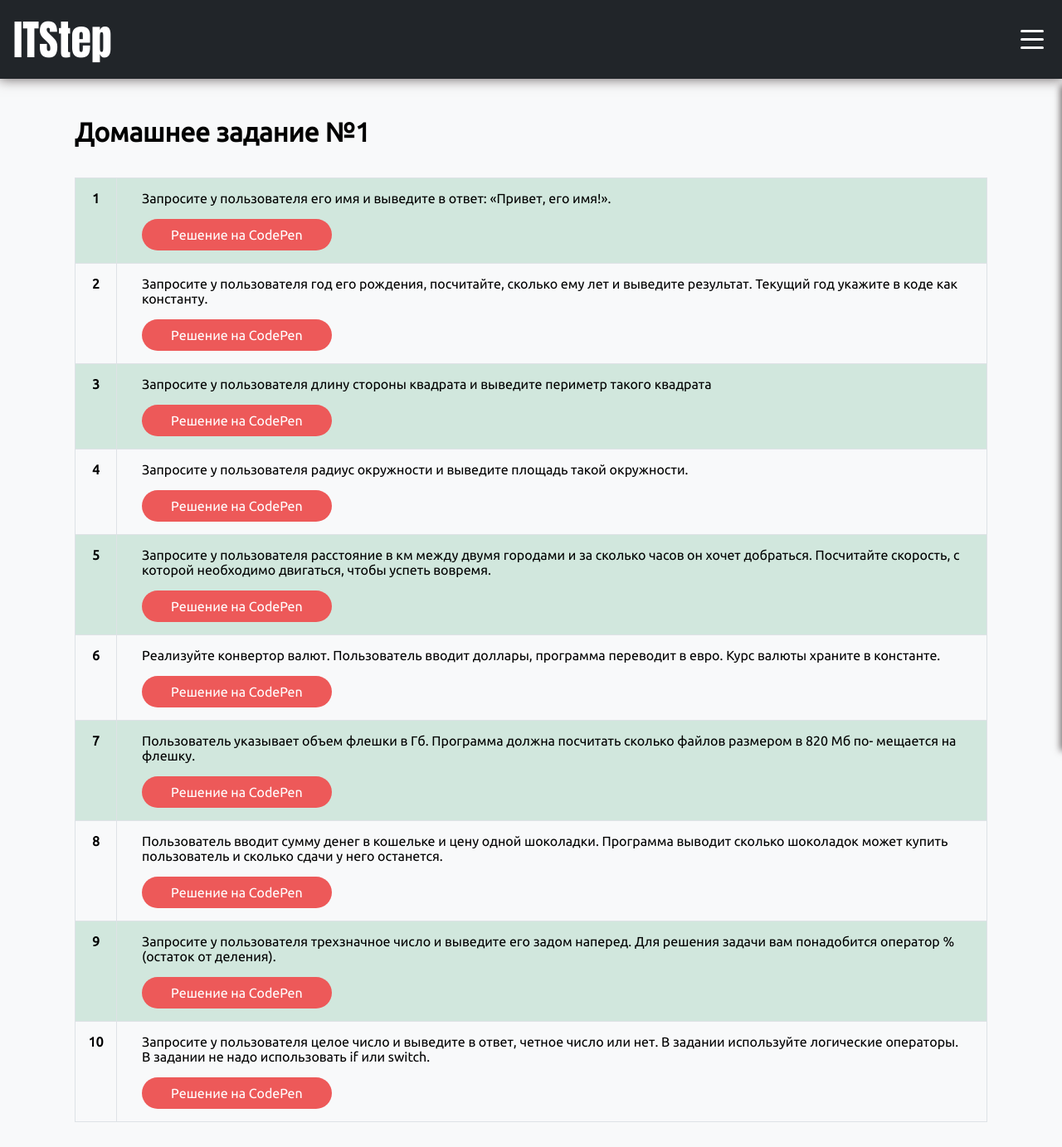
After one commit to edwarr170484/ITStep_Web, a PHP site: page /modules/javascript/homeworks/work1.html in a window 1280 px wide. The commit adds this page. Shown: the whole page at 83% size. Run offline with PHP 8.4, Linux system fonts and the light colour scheme.

Commit message:
Добавил страницу со ссылками на странцы заданий Добавил страницу с решениями ДЗ1 раздела Javascript

```diff
--- a/css/common.css
+++ b/css/common.css
@@ -5,6 +5,7 @@
   --color-gray: #dee2e6;
   --color-green: #13795b;
   --color-lightgreen: #0f0;
+  --color-bg-lightgreen: #d1e7dd;
   --color-yellow: #ffc107;
   --color-lightgray: #f8f9fa;
   --color-pink: #ed5959;
@@ -43,13 +44,14 @@ body {
 }
 
 .main-wrapper {
-  padding-top: 140px;
+  padding-top: 120px;
   padding-bottom: 30px;
 }
 
 .container {
   max-width: 1320px;
   margin: 0 auto;
+  padding: 0 15px;
 }
 
 .btn {
--- /dev/null
+++ b/modules/css/homeworks.css
@@ -0,0 +1,45 @@
+.tasks {
+  padding-top: 15px;
+}
+.task {
+  display: flex;
+  align-items: stretch;
+  border: 1px solid var(--color-gray);
+  margin-top: -1px;
+}
+.tasks .task:nth-child(odd) {
+  background-color: var(--color-bg-lightgreen);
+}
+.task-number {
+  width: 50px;
+  padding: 0 10px;
+  font-weight: 600;
+  border-right: 1px solid var(--color-gray);
+  text-align: center;
+  padding-top: 15px;
+  flex-shrink: 0;
+}
+.task-text {
+  flex-grow: 1;
+  padding-left: 30px;
+  padding-bottom: 15px;
+  padding-top: 15px;
+  padding-right: 30px;
+  display: flex;
+  flex-direction: column;
+  justify-content: space-between;
+  align-items: flex-start;
+}
+.task-text p {
+  padding-top: 0;
+  margin-top: 0;
+}
+.task-solution {
+  display: inline-flex;
+  justify-content: center;
+  align-items: center;
+  padding: 10px 35px;
+  background-color: var(--color-pink);
+  color: var(--color-white);
+  border-radius: 50px;
+}
--- /dev/null
+++ b/modules/javascript/homeworks/work1.html
@@ -0,0 +1,149 @@
+<!DOCTYPE html>
+<html lang="en">
+
+<head>
+    <meta charset="UTF-8">
+    <meta name="viewport" content="width=device-width, initial-scale=1, shrink-to-fit=no">
+    <title>Практика курса Web-разработка</title>
+    <link rel="preconnect" href="https://fonts.googleapis.com">
+    <link rel="preconnect" href="https://fonts.gstatic.com" crossorigin>
+    <link
+        href="https://fonts.googleapis.com/css2?family=Ubuntu&family=Ubuntu+Mono:wght@400;700&family=Anton&display=swap"
+        rel="stylesheet">
+    <link rel="stylesheet" href="fonts/all.css">
+    <link rel="stylesheet" href="../../../css/common.css">
+    <link rel="stylesheet" href="../../../css/header.css">
+    <link rel="stylesheet" href="../../../css/main.css">
+    <link rel="stylesheet" href="../../../css/media.css">
+    <link rel="stylesheet" href="../../css/homeworks.css">
+</head>
+
+<body>
+    <div id="wrapper">
+        <header>
+            <a href="/" class="logotype">ITStep</a>
+            <button class="menu-toggler">
+                <span></span>
+                <span></span>
+                <span></span>
+            </button>
+            <nav id="menu">
+                <ul>
+                    <li><a href="index.html">Главная</a></li>
+                    <li><a href="projects.html">Проекты</a></li>
+                    <li><a href="modules.html" class="active">Курс Web-разработка</a></li>
+                    <li><a href="/">Обо мне</a></li>
+                    <li><a href="/">Контакты</a></li>
+                </ul>
+            </nav>
+        </header>
+        <main>
+            <div class="main-wrapper">
+                <div class="container">
+                    <h1>Домашнее задание №1</h1>
+                    <div class="tasks">
+                        <div class="task">
+                            <div class="task-number">1</div>
+                            <div class="task-text">
+                                <p>Запросите у пользователя его имя и выведите в ответ: «Привет, его имя!».</p>
+                                <a href="https://codepen.io/edwarrd170484/pen/wvNRqBE" target="_blank"
+                                    class="task-solution">Решение на CodePen</a>
+                            </div>
+                        </div>
+                        <div class="task">
+                            <div class="task-number">2</div>
+                            <div class="task-text">
+                                <p>Запросите у пользователя год его рождения, посчитайте,
+                                    сколько ему лет и выведите результат. Текущий год укажите
+                                    в коде как константу.</p>
+                                <a href="https://codepen.io/edwarrd170484/pen/zYeydEK" target="_blank"
+                                    class="task-solution">Решение на CodePen</a>
+                            </div>
+                        </div>
+                        <div class="task">
+                            <div class="task-number">3</div>
+                            <div class="task-text">
+                                <p>Запросите у пользователя длину стороны квадрата и выведите периметр такого квадрата
+                                </p>
+                                <a href="https://codepen.io/edwarrd170484/pen/poGqrpv" target="_blank"
+                                    class="task-solution">Решение на CodePen</a>
+                            </div>
+                        </div>
+                        <div class="task">
+                            <div class="task-number">4</div>
+                            <div class="task-text">
+                                <p>Запросите у пользователя радиус окружности и выведите
+                                    площадь такой окружности.</p>
+                                <a href="https://codepen.io/edwarrd170484/pen/ExrGvLW" target="_blank"
+                                    class="task-solution">Решение на CodePen</a>
+                            </div>
+                        </div>
+                        <div class="task">
+                            <div class="task-number">5</div>
+                            <div class="task-text">
+                                <p>Запросите у пользователя расстояние в км между двумя
+                                    городами и за сколько часов он хочет добраться. Посчитайте скорость, с которой
+                                    необходимо двигаться, чтобы успеть вовремя.</p>
+                                <a href="https://codepen.io/edwarrd170484/pen/eYxbEPd" target="_blank"
+                                    class="task-solution">Решение на CodePen</a>
+                            </div>
+                        </div>
+                        <div class="task">
+                            <div class="task-number">6</div>
+                            <div class="task-text">
+                                <p>Реализуйте конвертор валют. Пользователь вводит доллары, программа переводит в евро.
+                                    Курс валюты храните в константе.</p>
+                                <a href="https://codepen.io/edwarrd170484/pen/jOdXLob" target="_blank"
+                                    class="task-solution">Решение на CodePen</a>
+                            </div>
+                        </div>
+                        <div class="task">
+                            <div class="task-number">7</div>
+                            <div class="task-text">
+                                <p>Пользователь указывает объем флешки в Гб. Программа
+                                    должна посчитать сколько файлов размером в 820 Мб по-
+                                    мещается на флешку.</p>
+                                <a href="https://codepen.io/edwarrd170484/pen/jOdXGbq" target="_blank"
+                                    class="task-solution">Решение на CodePen</a>
+                            </div>
+                        </div>
+                        <div class="task">
+                            <div class="task-number">8</div>
+                            <div class="task-text">
+                                <p>Пользователь вводит сумму денег в кошельке и цену одной
+                                    шоколадки. Программа выводит сколько шоколадок может
+                                    купить пользователь и сколько сдачи у него останется.</p>
+                                <a href="https://codepen.io/edwarrd170484/pen/mdvaBRZ" target="_blank"
+                                    class="task-solution">Решение на CodePen</a>
+                            </div>
+                        </div>
+                        <div class="task">
+                            <div class="task-number">9</div>
+                            <div class="task-text">
+                                <p>Запросите у пользователя трехзначное число и выведите
+                                    его задом наперед. Для решения задачи вам понадобится
+                                    оператор % (остаток от деления).</p>
+                                <a href="https://codepen.io/edwarrd170484/pen/eYxbGRe" target="_blank"
+                                    class="task-solution">Решение на CodePen</a>
+                            </div>
+                        </div>
+                        <div class="task">
+                            <div class="task-number">10</div>
+                            <div class="task-text">
+                                <p>Запросите у пользователя целое число и выведите в ответ,
+                                    четное число или нет. В задании используйте логические
+                                    операторы. В задании не надо использовать if или switch.</p>
+                                <a href="https://codepen.io/edwarrd170484/pen/jOdXGJL" target="_blank"
+                                    class="task-solution">Решение на CodePen</a>
+                            </div>
+                        </div>
+                    </div>
+                </div>
+
+            </div>
+        </main>
+    </div>
+    <script src="../../../js/main.js"></script>
+</body>
+
+</html>
```
Also changed, not shown: css/modules.css (+10 -0 lines), modules.html (+15 -4 lines).
